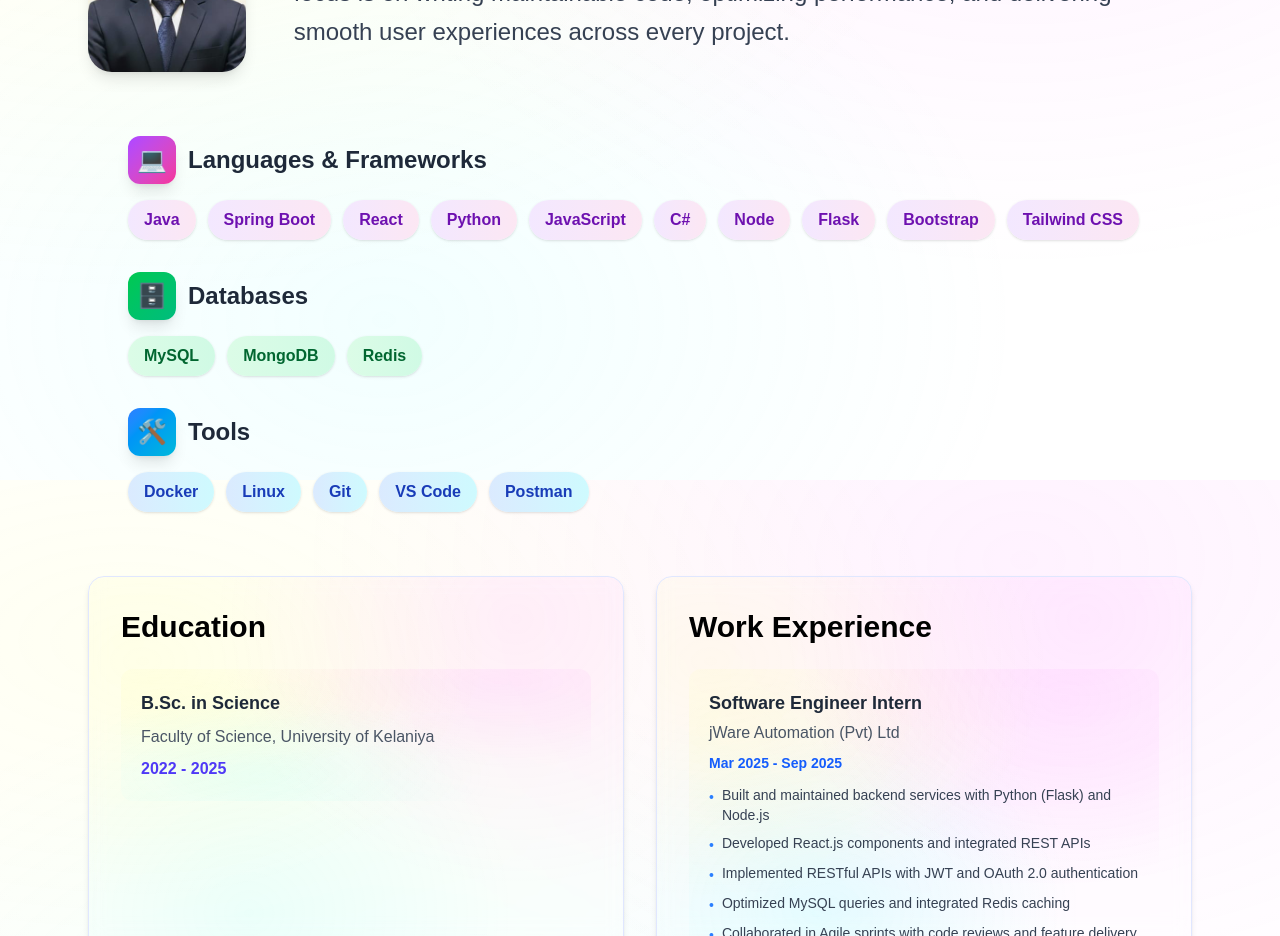
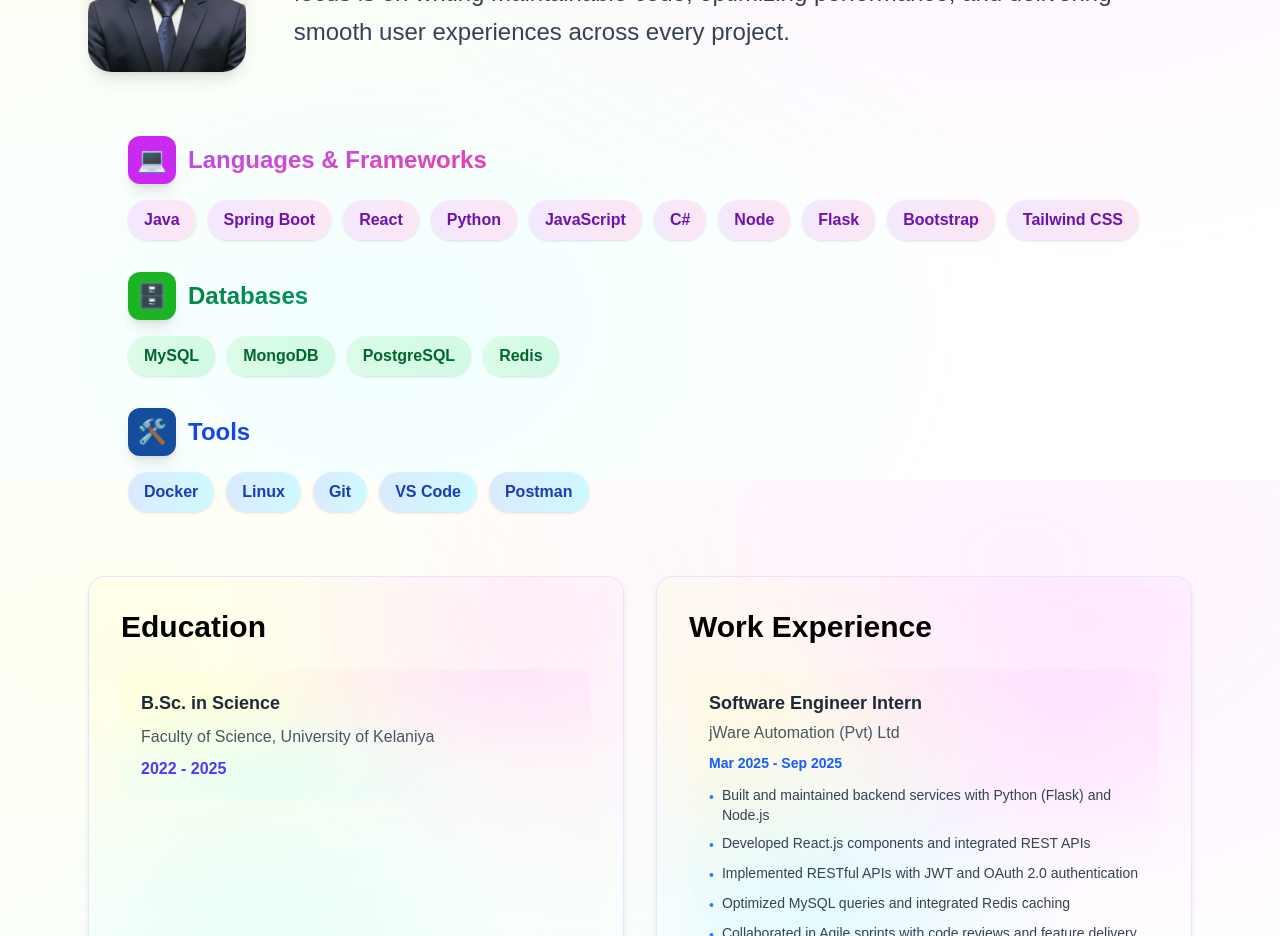
Before and after one commit to kavishka-wilagedara/my-portfolio, a React (Vite) app: page / in a window 1280 px wide. Shown: the part 1120-2056 px from the top of the page. Built offline with nearby package versions, Linux system fonts and the light colour scheme.

Commit message:
feat(about): apply colour theame to skill section

```diff
--- a/src/sections/About.jsx
+++ b/src/sections/About.jsx
@@ -42,10 +42,10 @@ const About = () => {
             {/* Languages & Frameworks */}
             <div>
               <div className="flex items-center gap-3 mb-4">
-                <div className="w-12 h-12 bg-gradient-to-br from-purple-500 to-pink-500 rounded-xl flex items-center justify-center shadow-lg">
+                <div className="w-12 h-12 bg-[#ca29f2] rounded-xl flex items-center justify-center shadow-lg">
                   <span className="text-2xl">💻</span>
                 </div>
-                <h4 className="text-lg sm:text-xl lg:text-2xl font-bold text-gray-800">
+                <h4 className="text-lg sm:text-xl lg:text-2xl font-bold bg-gradient-to-br from-purple-500 to-pink-500 bg-clip-text text-transparent">
                   Languages & Frameworks
                 </h4>
               </div>
@@ -75,32 +75,34 @@ const About = () => {
             {/* Databases */}
             <div>
               <div className="flex items-center gap-3 mb-4">
-                <div className="w-12 h-12 bg-gradient-to-br from-green-500 to-emerald-500 rounded-xl flex items-center justify-center shadow-lg">
+                <div className="w-12 h-12 bg-[#1bb523] rounded-xl flex items-center justify-center shadow-lg">
                   <span className="text-2xl">🗄️</span>
                 </div>
-                <h4 className="text-lg sm:text-xl lg:text-2xl font-bold text-gray-800">
+                <h4 className="text-lg sm:text-xl lg:text-2xl font-bold bg-gradient-to-br from-green-700 to-emerald-600 bg-clip-text text-transparent">
                   Databases
                 </h4>
               </div>
               <div className="flex flex-wrap gap-2 sm:gap-3">
-                {["MySQL", "MongoDB", "Redis"].map((db, index) => (
+                {["MySQL", "MongoDB", "PostgreSQL", "Redis"].map(
+                  (db, index) => (
                     <span
                       key={index}
                       className="px-3 sm:px-4 py-1.5 sm:py-2 bg-gradient-to-r from-green-100 to-emerald-100 rounded-full text-green-800 text-xs sm:text-sm lg:text-base font-semibold hover:from-green-200 hover:to-emerald-200 hover:scale-110 transition-all duration-200 cursor-default shadow-sm"
                     >
                       {db}
                     </span>
-                ))}
+                  )
+                )}
               </div>
             </div>
 
             {/* Tools */}
             <div>
               <div className="flex items-center gap-3 mb-4">
-                <div className="w-12 h-12 bg-gradient-to-br from-blue-500 to-cyan-500 rounded-xl flex items-center justify-center shadow-lg">
+                <div className="w-12 h-12 bg-gradient-to-br bg-[#144d9c] rounded-xl flex items-center justify-center shadow-lg">
                   <span className="text-2xl">🛠️</span>
                 </div>
-                <h4 className="text-lg sm:text-xl lg:text-2xl font-bold text-gray-800">
+                <h4 className="text-lg sm:text-xl lg:text-2xl font-bold bg-gradient-to-r from-blue-700 to-blue-700 bg-clip-text text-transparent">
                   Tools
                 </h4>
               </div>
```
Lines whose indentation alone changed are shown as unchanged.
